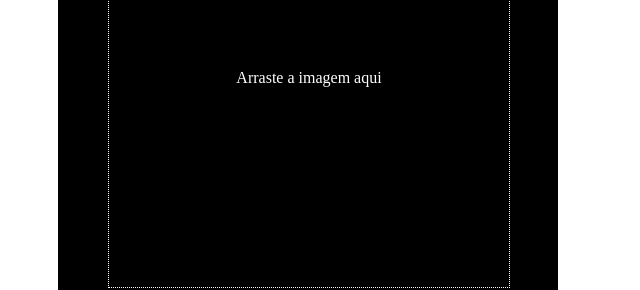
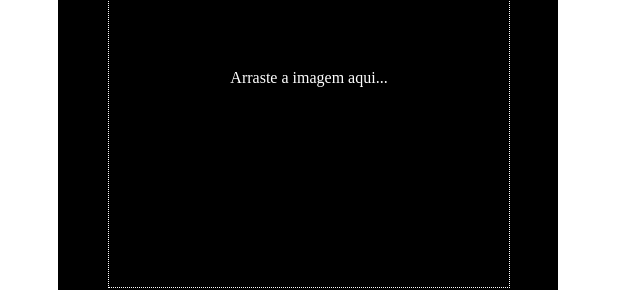
Before and after one commit to frenow/projetoimgfilter, a plain HTML site: page upload.html in a window 1280 px wide. Shown: the part 232-522 px from the top of the page, 0-640 px from the left. Drawn offline with Linux system fonts and the light colour scheme.

Commit message:
commit inicial

```diff
--- a/upload.html
+++ b/upload.html
@@ -10,7 +10,7 @@
 
         <div id="image-area">
 
-          <span id="drop-message"> Arraste a imagem aqui </span>
+          <span id="drop-message"> Arraste a imagem aqui... </span>
 
         </div>
 
```
